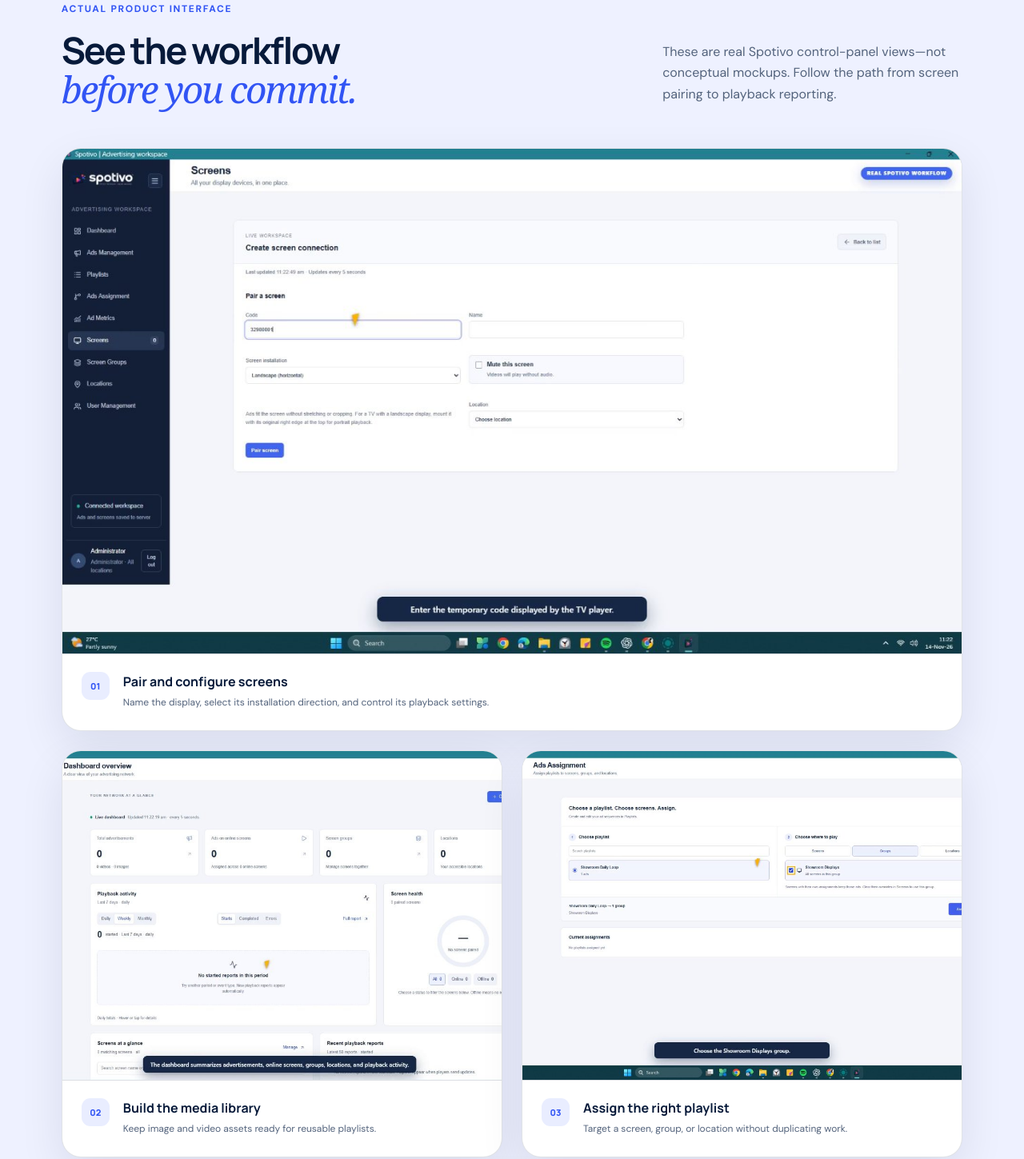
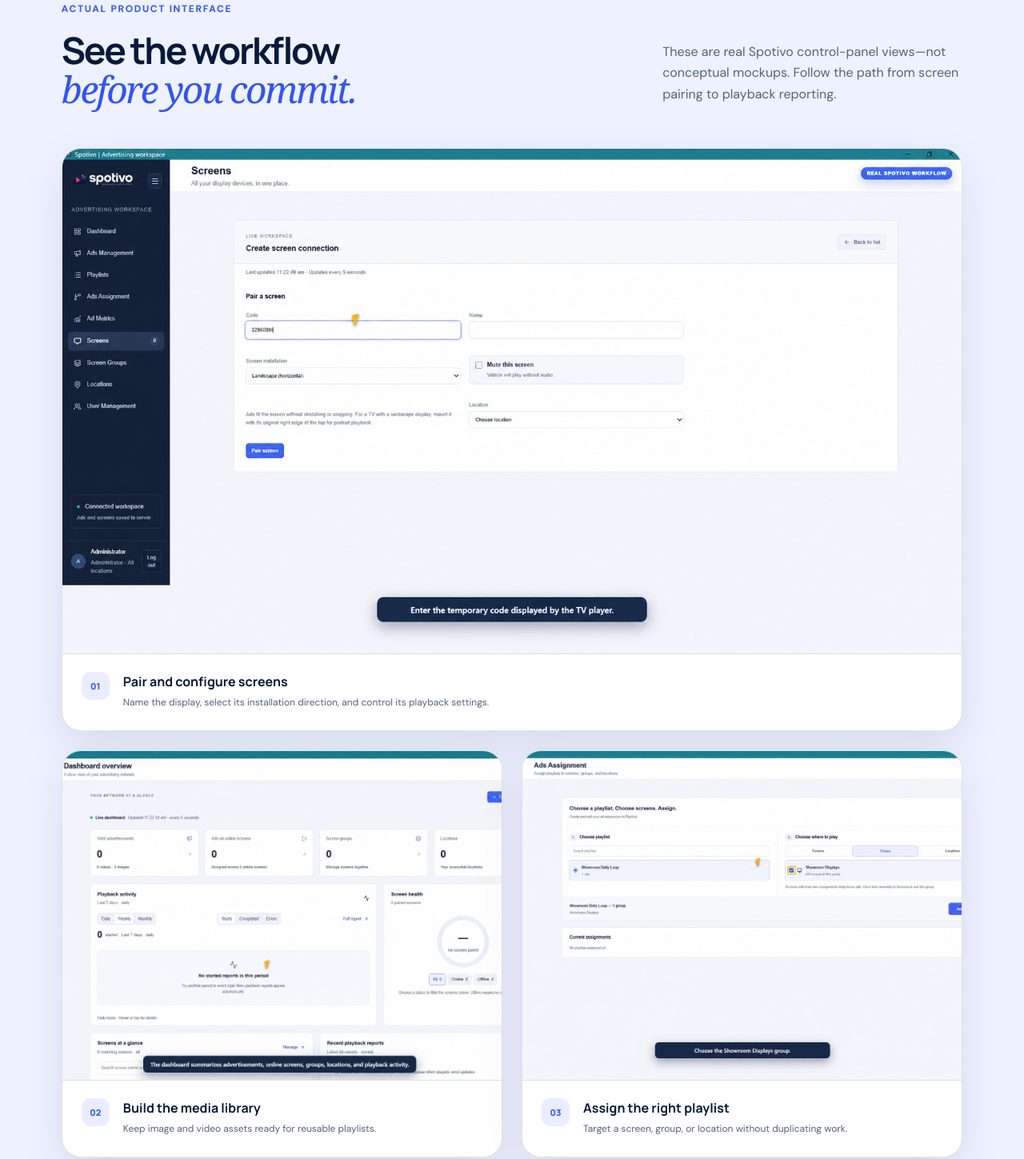
Before and after one commit to blackshadow001/Spotivo-cms-landing, a website: page index.html in a window 1280 px wide. Shown: the part 1920-3369 px from the top of the page at 80% size. Drawn offline with Linux system fonts and the light colour scheme.

Commit message:
Remove taskbars from workflow screenshots

```diff
--- a/index.html
+++ b/index.html
@@ -129,7 +129,7 @@
           <div class="workflow-display">
             <div class="browser-frame">
               <div class="browser-bar"><span></span><span></span><span></span><p>Spotivo control panel</p></div>
-              <img data-workflow-image src="assets/workflow/06-ads.jpg" alt="Spotivo advertisement library" />
+              <img data-workflow-image src="assets/workflow/06-ads-clean.png" alt="Spotivo advertisement library" />
             </div>
             <div class="workflow-note">
               <span data-workflow-number>01 / PREPARE</span>
@@ -156,19 +156,19 @@
         </div>
         <div class="product-proof-grid">
           <figure class="proof-shot proof-shot-wide reveal">
-            <img src="assets/workflow/04-screens.jpg" loading="lazy" decoding="async" alt="Spotivo screen management and pairing interface" />
+            <img src="assets/workflow/04-screens-clean.png" loading="lazy" decoding="async" alt="Spotivo screen management and pairing interface" />
             <figcaption><span>01</span><div><strong>Pair and configure screens</strong><small>Name the display, select its installation direction, and control its playback settings.</small></div></figcaption>
           </figure>
           <figure class="proof-shot reveal delay-1">
-            <img src="assets/workflow/06-ads.jpg" loading="lazy" decoding="async" alt="Spotivo media library interface" />
+            <img src="assets/workflow/06-ads-clean.png" loading="lazy" decoding="async" alt="Spotivo media library interface" />
             <figcaption><span>02</span><div><strong>Build the media library</strong><small>Keep image and video assets ready for reusable playlists.</small></div></figcaption>
           </figure>
           <figure class="proof-shot reveal">
-            <img src="assets/workflow/08-assignment.jpg" loading="lazy" decoding="async" alt="Spotivo playlist assignment interface" />
+            <img src="assets/workflow/08-assignment-clean.png" loading="lazy" decoding="async" alt="Spotivo playlist assignment interface" />
             <figcaption><span>03</span><div><strong>Assign the right playlist</strong><small>Target a screen, group, or location without duplicating work.</small></div></figcaption>
           </figure>
           <figure class="proof-shot proof-shot-wide reveal delay-1">
-            <img src="assets/workflow/10-metrics.jpg" loading="lazy" decoding="async" alt="Spotivo playback reporting interface" />
+            <img src="assets/workflow/10-metrics-clean.png" loading="lazy" decoding="async" alt="Spotivo playback reporting interface" />
             <figcaption><span>04</span><div><strong>Review playback activity</strong><small>Use screen-specific reporting to check what completed and where.</small></div></figcaption>
           </figure>
         </div>
--- a/script.js
+++ b/script.js
@@ -4,7 +4,7 @@ const workflowSteps = [
     title: "Bring your media in.",
     copy: "Upload campaign images and videos into one asset library. Spotivo prepares supported media for consistent TV playback.",
     list: ["Image and video assets", "Clear media type and duration", "Reusable across playlists"],
-    image: "assets/workflow/06-ads.jpg",
+    image: "assets/workflow/06-ads-clean.png",
     alt: "Spotivo advertisement library"
   },
   {
@@ -12,7 +12,7 @@ const workflowSteps = [
     title: "Pair the physical screen.",
     copy: "Enter the temporary pairing code shown by the player, then name the display and set its installation direction.",
     list: ["Simple pairing code", "Portrait or landscape setup", "Flip and audio controls"],
-    image: "assets/workflow/04-screens.jpg",
+    image: "assets/workflow/04-screens-clean.png",
     alt: "Spotivo screens and pairing view"
   },
   {
@@ -20,7 +20,7 @@ const workflowSteps = [
     title: "Send the right playlist.",
     copy: "Arrange media in playback order and assign the playlist to one screen, a screen group, or an entire location.",
     list: ["Reorder playlist items", "Video plays to completion", "Target the exact audience"],
-    image: "assets/workflow/08-assignment.jpg",
+    image: "assets/workflow/08-assignment-clean.png",
     alt: "Spotivo playlist assignment view"
   },
   {
@@ -28,7 +28,7 @@ const workflowSteps = [
     title: "Know what is happening.",
     copy: "Use screen status and playback reporting to check that assigned content reached the display and completed playback.",
     list: ["Online and offline status", "Playback activity", "Screen-specific reporting"],
-    image: "assets/workflow/10-metrics.jpg",
+    image: "assets/workflow/10-metrics-clean.png",
     alt: "Spotivo playback metrics view"
   }
 ];
```
Also changed, not shown: assets/workflow/04-screens-clean.png (added), assets/workflow/04-screens.jpg (deleted), assets/workflow/06-ads-clean.png (added), assets/workflow/06-ads.jpg (deleted), assets/workflow/08-assignment-clean.png (added), assets/workflow/08-assignment.jpg (deleted), assets/workflow/10-metrics-clean.png (added), assets/workflow/10-metrics.jpg (deleted).
